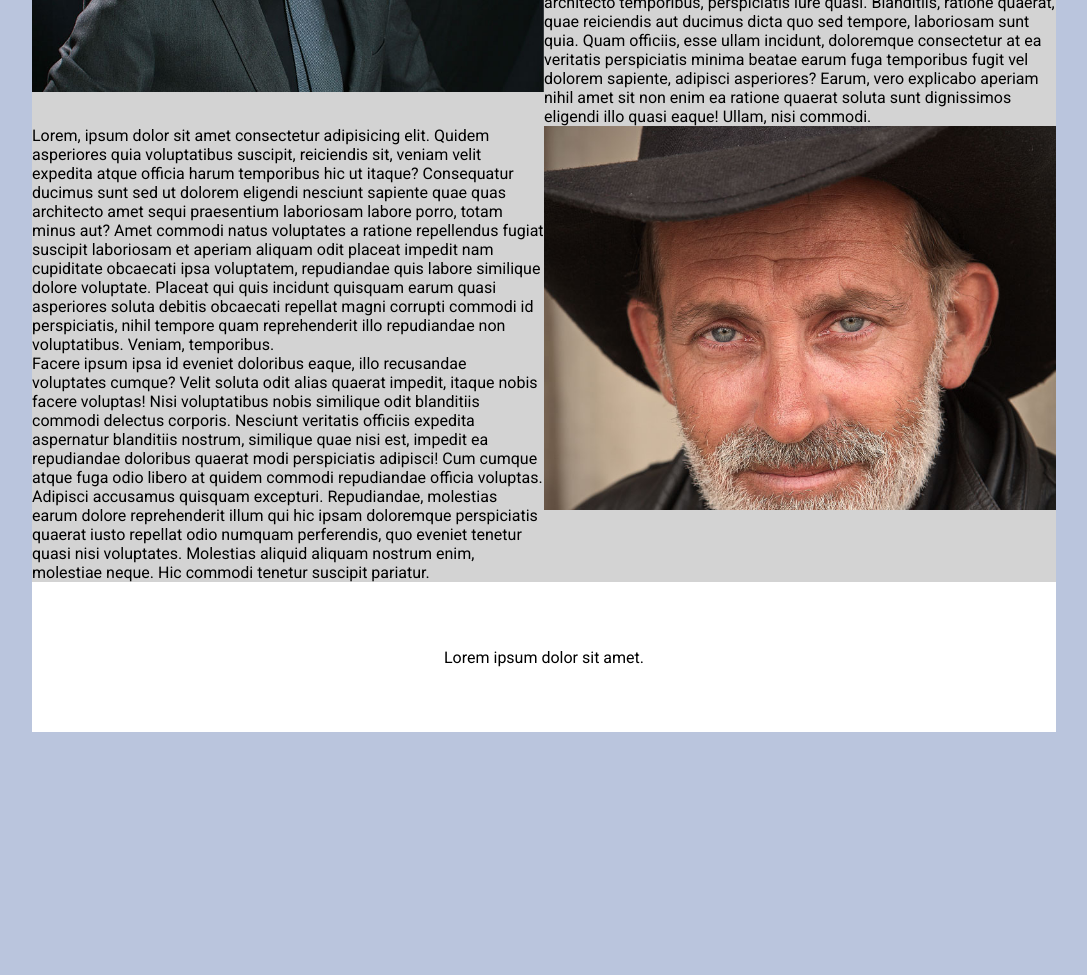
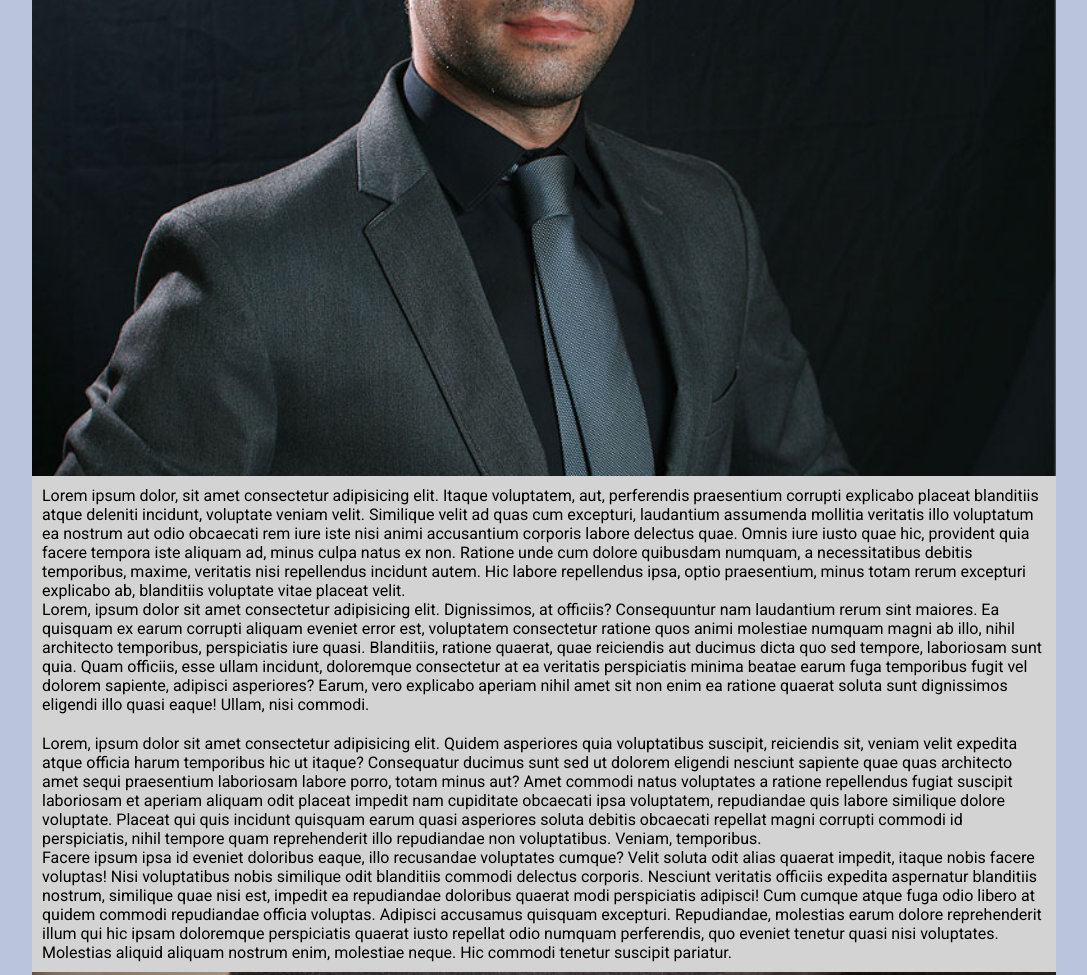
Before and after one commit to Gergo06-py/school-project-2022.11.08, a plain HTML site: page index.html in a window 1280 px wide. Shown: the part 840-1815 px from the top of the page, without its empty margins (96-1183 px from the left). Before the commit the page ends 1572 px from the top, so only its background shows below. Drawn offline with Linux system fonts and the light colour scheme.

Commit message:
Changed index.html and styles.css

```diff
--- a/css/styles.css
+++ b/css/styles.css
@@ -13,8 +13,8 @@ body {
 }
 
 .container {
-    max-width: 1200px;
     width: 80%;
+    min-width: 600px;
     margin: 0 auto;
 }
 
@@ -68,23 +68,25 @@ nav > ul > li:hover > a {
 }
 
 main {
-    background: #fff;
+    background: lightgrey;
 }
 
-.content {
-    background: lightgrey;
+article {
     display: grid;
-    grid-auto-flow: column;
-    grid-template-columns: 1fr 1fr;
+    grid-auto-flow: row;
+    grid-template-columns: repeat(auto-fill, minmax(600px, 1fr));
 }
 
-.content img {
+article img {
     width: 100%;
-    grid-row: span 2;
+}
+
+article .content {
+    padding: 10px;
 }
 
 footer {
-    display: grid;
+    display: flex;
     align-items: center;
     justify-content: center;
     background: #fff;
--- a/index.html
+++ b/index.html
@@ -24,16 +24,32 @@
         </nav>
 
         <main>
-            <div class="content">
+            <article>
                 <img src="./img/img1.jpg" alt="A handsome man in a suit">
-                <p>Lorem ipsum dolor, sit amet consectetur adipisicing elit. Itaque voluptatem, aut, perferendis praesentium corrupti explicabo placeat blanditiis atque deleniti incidunt, voluptate veniam velit. Similique velit ad quas cum excepturi, laudantium assumenda mollitia veritatis illo voluptatum ea nostrum aut odio obcaecati rem iure iste nisi animi accusantium corporis labore delectus quae. Omnis iure iusto quae hic, provident quia facere tempora iste aliquam ad, minus culpa natus ex non. Ratione unde cum dolore quibusdam numquam, a necessitatibus debitis temporibus, maxime, veritatis nisi repellendus incidunt autem. Hic labore repellendus ipsa, optio praesentium, minus totam rerum excepturi explicabo ab, blanditiis voluptate vitae placeat velit.</p>
-                <p>Lorem, ipsum dolor sit amet consectetur adipisicing elit. Dignissimos, at officiis? Consequuntur nam laudantium rerum sint maiores. Ea quisquam ex earum corrupti aliquam eveniet error est, voluptatem consectetur ratione quos animi molestiae numquam magni ab illo, nihil architecto temporibus, perspiciatis iure quasi. Blanditiis, ratione quaerat, quae reiciendis aut ducimus dicta quo sed tempore, laboriosam sunt quia. Quam officiis, esse ullam incidunt, doloremque consectetur at ea veritatis perspiciatis minima beatae earum fuga temporibus fugit vel dolorem sapiente, adipisci asperiores? Earum, vero explicabo aperiam nihil amet sit non enim ea ratione quaerat soluta sunt dignissimos eligendi illo quasi eaque! Ullam, nisi commodi.</p>
-            </div>
-            <div class="content">
-                <p>Lorem, ipsum dolor sit amet consectetur adipisicing elit. Quidem asperiores quia voluptatibus suscipit, reiciendis sit, veniam velit expedita atque officia harum temporibus hic ut itaque? Consequatur ducimus sunt sed ut dolorem eligendi nesciunt sapiente quae quas architecto amet sequi praesentium laboriosam labore porro, totam minus aut? Amet commodi natus voluptates a ratione repellendus fugiat suscipit laboriosam et aperiam aliquam odit placeat impedit nam cupiditate obcaecati ipsa voluptatem, repudiandae quis labore similique dolore voluptate. Placeat qui quis incidunt quisquam earum quasi asperiores soluta debitis obcaecati repellat magni corrupti commodi id perspiciatis, nihil tempore quam reprehenderit illo repudiandae non voluptatibus. Veniam, temporibus.</p>
-                <p>Facere ipsum ipsa id eveniet doloribus eaque, illo recusandae voluptates cumque? Velit soluta odit alias quaerat impedit, itaque nobis facere voluptas! Nisi voluptatibus nobis similique odit blanditiis commodi delectus corporis. Nesciunt veritatis officiis expedita aspernatur blanditiis nostrum, similique quae nisi est, impedit ea repudiandae doloribus quaerat modi perspiciatis adipisci! Cum cumque atque fuga odio libero at quidem commodi repudiandae officia voluptas. Adipisci accusamus quisquam excepturi. Repudiandae, molestias earum dolore reprehenderit illum qui hic ipsam doloremque perspiciatis quaerat iusto repellat odio numquam perferendis, quo eveniet tenetur quasi nisi voluptates. Molestias aliquid aliquam nostrum enim, molestiae neque. Hic commodi tenetur suscipit pariatur.</p>
+                <div class="content">
+                    <p>Lorem ipsum dolor, sit amet consectetur adipisicing elit. Itaque voluptatem, aut, perferendis praesentium
+                        corrupti explicabo placeat blanditiis atque deleniti incidunt, voluptate veniam velit. Similique velit ad quas
+                        cum excepturi, laudantium assumenda mollitia veritatis illo voluptatum ea nostrum aut odio obcaecati rem iure
+                        iste nisi animi accusantium corporis labore delectus quae. Omnis iure iusto quae hic, provident quia facere
+                        tempora iste aliquam ad, minus culpa natus ex non. Ratione unde cum dolore quibusdam numquam, a necessitatibus
+                        debitis temporibus, maxime, veritatis nisi repellendus incidunt autem. Hic labore repellendus ipsa, optio
+                        praesentium, minus totam rerum excepturi explicabo ab, blanditiis voluptate vitae placeat velit.</p>
+                    <p>Lorem, ipsum dolor sit amet consectetur adipisicing elit. Dignissimos, at officiis? Consequuntur nam laudantium
+                        rerum sint maiores. Ea quisquam ex earum corrupti aliquam eveniet error est, voluptatem consectetur ratione quos
+                        animi molestiae numquam magni ab illo, nihil architecto temporibus, perspiciatis iure quasi. Blanditiis, ratione
+                        quaerat, quae reiciendis aut ducimus dicta quo sed tempore, laboriosam sunt quia. Quam officiis, esse ullam
+                        incidunt, doloremque consectetur at ea veritatis perspiciatis minima beatae earum fuga temporibus fugit vel
+                        dolorem sapiente, adipisci asperiores? Earum, vero explicabo aperiam nihil amet sit non enim ea ratione quaerat
+                        soluta sunt dignissimos eligendi illo quasi eaque! Ullam, nisi commodi.</p>
+                </div>
+            </article>
+            <article>
+                <div class="content">
+                    <p>Lorem, ipsum dolor sit amet consectetur adipisicing elit. Quidem asperiores quia voluptatibus suscipit, reiciendis sit, veniam velit expedita atque officia harum temporibus hic ut itaque? Consequatur ducimus sunt sed ut dolorem eligendi nesciunt sapiente quae quas architecto amet sequi praesentium laboriosam labore porro, totam minus aut? Amet commodi natus voluptates a ratione repellendus fugiat suscipit laboriosam et aperiam aliquam odit placeat impedit nam cupiditate obcaecati ipsa voluptatem, repudiandae quis labore similique dolore voluptate. Placeat qui quis incidunt quisquam earum quasi asperiores soluta debitis obcaecati repellat magni corrupti commodi id perspiciatis, nihil tempore quam reprehenderit illo repudiandae non voluptatibus. Veniam, temporibus.</p>
+                    <p>Facere ipsum ipsa id eveniet doloribus eaque, illo recusandae voluptates cumque? Velit soluta odit alias quaerat impedit, itaque nobis facere voluptas! Nisi voluptatibus nobis similique odit blanditiis commodi delectus corporis. Nesciunt veritatis officiis expedita aspernatur blanditiis nostrum, similique quae nisi est, impedit ea repudiandae doloribus quaerat modi perspiciatis adipisci! Cum cumque atque fuga odio libero at quidem commodi repudiandae officia voluptas. Adipisci accusamus quisquam excepturi. Repudiandae, molestias earum dolore reprehenderit illum qui hic ipsam doloremque perspiciatis quaerat iusto repellat odio numquam perferendis, quo eveniet tenetur quasi nisi voluptates. Molestias aliquid aliquam nostrum enim, molestiae neque. Hic commodi tenetur suscipit pariatur.</p>
+                </div>
                 <img src="./img/img2.jpg" alt="A man wearing a cowboy hat">
-            </div>
+            </article>
         </main>
 
         <footer>
```
